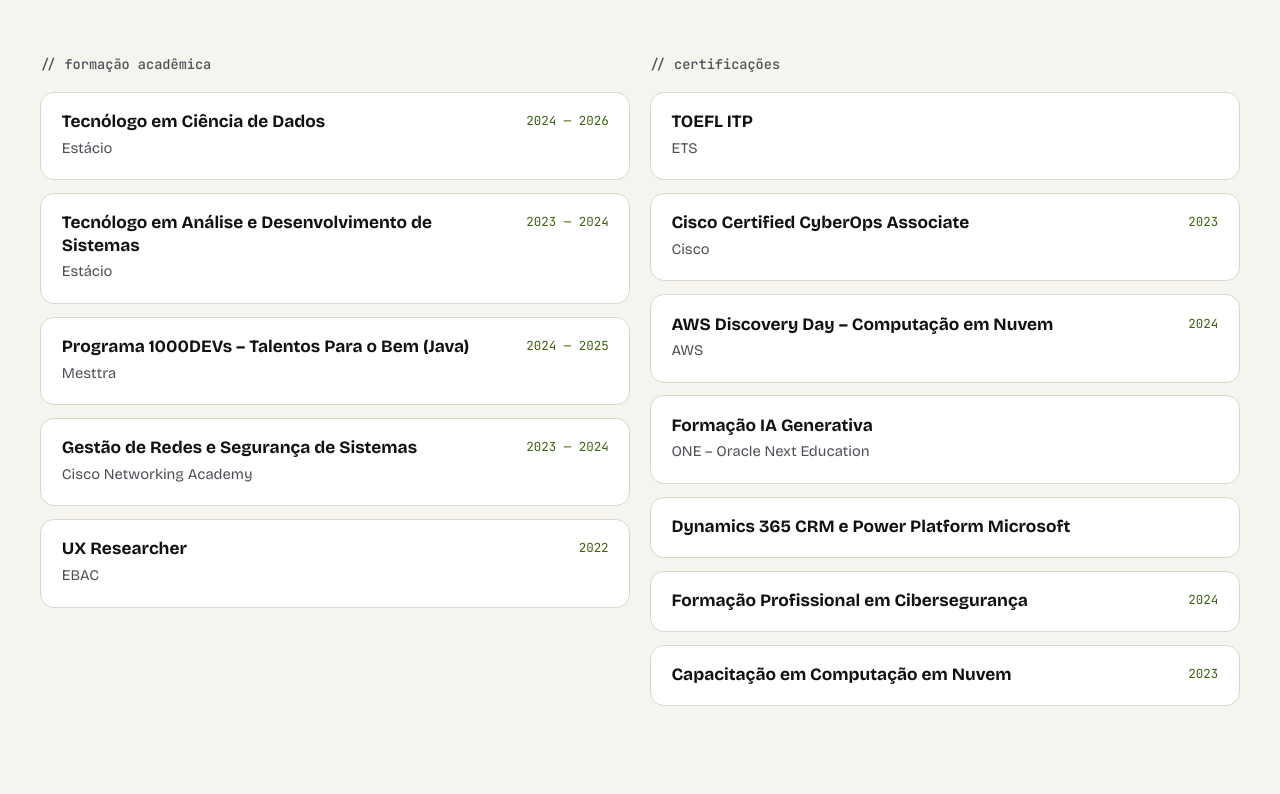
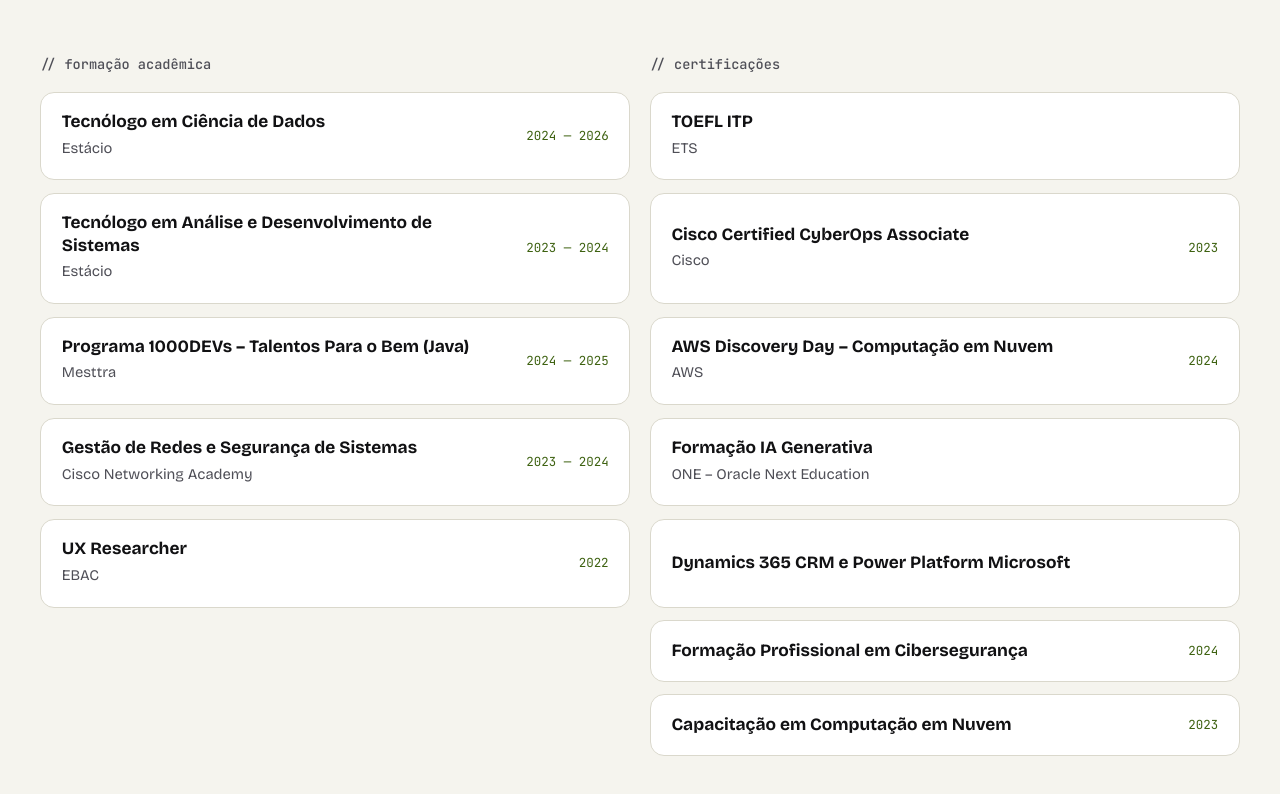
Before and after one commit to Arthurrfreire/potifolio, a plain HTML site: page index.html in a window 1280 px wide. Shown: the part 8212-9006 px from the top of the page. Drawn offline with nearby package versions, Linux system fonts and the light colour scheme; animation ran at ten frames a second.

Commit message:
Alinha formação e certificações na mesma linha

```diff
--- a/index.html
+++ b/index.html
@@ -464,18 +464,26 @@
     .link-btn:hover { border-color: var(--accent-ink); color: var(--accent-ink); }
 
     /* education */
-    .edu-grid { display: grid; grid-template-columns: 1fr 1fr; gap: 1.2rem; }
-    .edu-col h3 { font-family: var(--font-mono); font-size: .85rem; color: var(--muted); font-weight: 500; margin: 0 0 1rem; }
-    .edu-list { list-style: none; padding: 0; margin: 0; display: grid; gap: .8rem; }
+    .edu-grid {
+      display: grid; grid-template-columns: 1fr 1fr;
+      gap: .8rem 1.2rem; align-items: stretch;
+    }
+    .edu-h, .cert-h {
+      font-family: var(--font-mono); font-size: .85rem; color: var(--muted); font-weight: 500;
+      margin: 0 0 .2rem;
+    }
+    .edu-h, .edu-cell { grid-column: 1; }
+    .cert-h, .cert-cell { grid-column: 2; }
     .edu-item {
-      display: flex; justify-content: space-between; gap: 1rem; align-items: flex-start;
+      display: flex; justify-content: space-between; gap: 1rem; align-items: center;
       border: 1px solid var(--border); border-radius: 14px; background: var(--surface);
-      padding: 1.15rem 1.3rem; transition: border-color .3s, transform .3s var(--ease);
+      padding: 1.15rem 1.3rem; min-height: 100%;
+      transition: border-color .3s, transform .3s var(--ease);
     }
     .edu-item:hover { border-color: var(--accent-ink); transform: translateX(4px); }
     .edu-item b { display: block; font-size: 1.08rem; line-height: 1.3; }
     .edu-item span { color: var(--muted); font-size: .92rem; }
-    .edu-item time { font-family: var(--font-mono); font-size: .78rem; color: var(--accent-ink); white-space: nowrap; }
+    .edu-item time { font-family: var(--font-mono); font-size: .78rem; color: var(--accent-ink); white-space: nowrap; flex: none; }
 
     /* contact */
     .contact { text-align: center; overflow: hidden; }
@@ -531,7 +539,13 @@
       .hero-grid { grid-template-columns: 1fr; gap: 3rem; }
       .terminal { transform: none; }
       .scroll-cue { display: none; }
-      .about-grid, .edu-grid, .projects-grid { grid-template-columns: 1fr; }
+      .about-grid, .projects-grid { grid-template-columns: 1fr; }
+      .edu-grid { grid-template-columns: 1fr; }
+      .edu-h, .edu-cell, .cert-h, .cert-cell { grid-column: 1; }
+      .edu-h { order: 0; }
+      .edu-cell { order: 1; }
+      .cert-h { order: 2; }
+      .cert-cell { order: 3; }
       .tl-card { grid-template-columns: 1fr; gap: .8rem; }
       .tl-meta { flex-direction: row; flex-wrap: wrap; gap: .3rem 1rem; }
     }
@@ -713,16 +727,7 @@
           <span class="eyebrow">05 // formação</span>
           <h2 class="section-title" id="edu-title">Base sólida, <em>aprendizado contínuo</em>.</h2>
         </div>
-        <div class="edu-grid">
-          <div class="edu-col reveal">
-            <h3>// formação acadêmica</h3>
-            <ul class="edu-list" id="edu-list"></ul>
-          </div>
-          <div class="edu-col reveal" style="--d:.12s" id="cert-col">
-            <h3>// certificações</h3>
-            <ul class="edu-list" id="cert-list"></ul>
-          </div>
-        </div>
+        <div class="edu-grid reveal" id="edu-grid"></div>
       </div>
     </section>
 
@@ -1065,10 +1070,13 @@
           </div>` : (p.private ? `<p class="project-private">${esc(p.private)}</p>` : '')}
         </article>`).join('');
 
-      const eduItem = x => `<li class="edu-item"><div><b>${esc(x.title)}</b>${x.place ? `<span>${esc(x.place)}</span>` : ''}</div>${x.period ? `<time>${esc(x.period)}</time>` : ''}</li>`;
-      $('#edu-list').innerHTML = CV.education.map(eduItem).join('');
-      $('#cert-list').innerHTML = CV.certifications.map(eduItem).join('');
-      if (!CV.certifications.length) $('#cert-col').hidden = true;
+      const eduItem = (x, kind) => x ? `<article class="edu-item ${kind}"><div><b>${esc(x.title)}</b>${x.place ? `<span>${esc(x.place)}</span>` : ''}</div>${x.period ? `<time>${esc(x.period)}</time>` : ''}</article>` : '';
+      const eduRows = Math.max(CV.education.length, CV.certifications.length);
+      $('#edu-grid').innerHTML = [
+        '<h3 class="edu-h">// formação acadêmica</h3>',
+        CV.certifications.length ? '<h3 class="cert-h">// certificações</h3>' : '',
+        ...Array.from({ length: eduRows }, (_, i) => eduItem(CV.education[i], 'edu-cell') + eduItem(CV.certifications[i], 'cert-cell'))
+      ].join('');
 
       const c = CV.contact;
       $('#contact-email').href = `mailto:${c.email}`;
```
